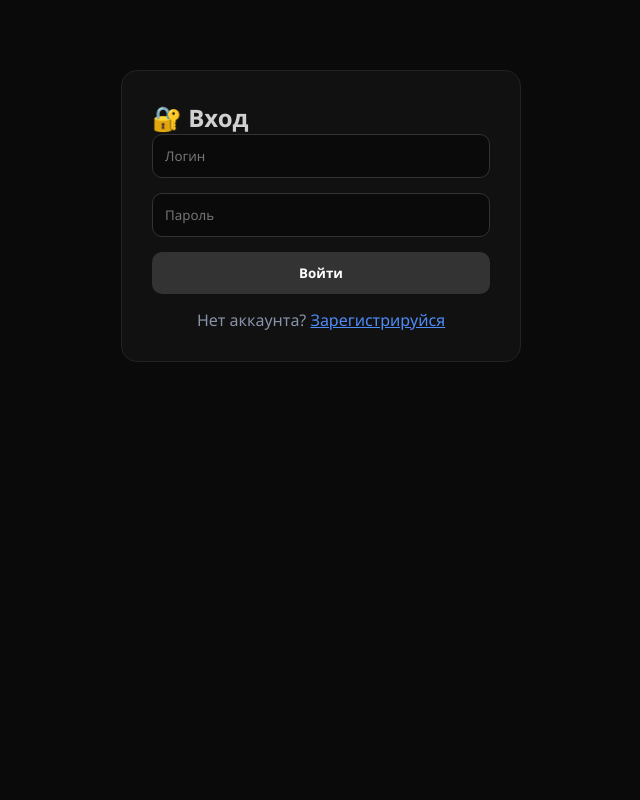
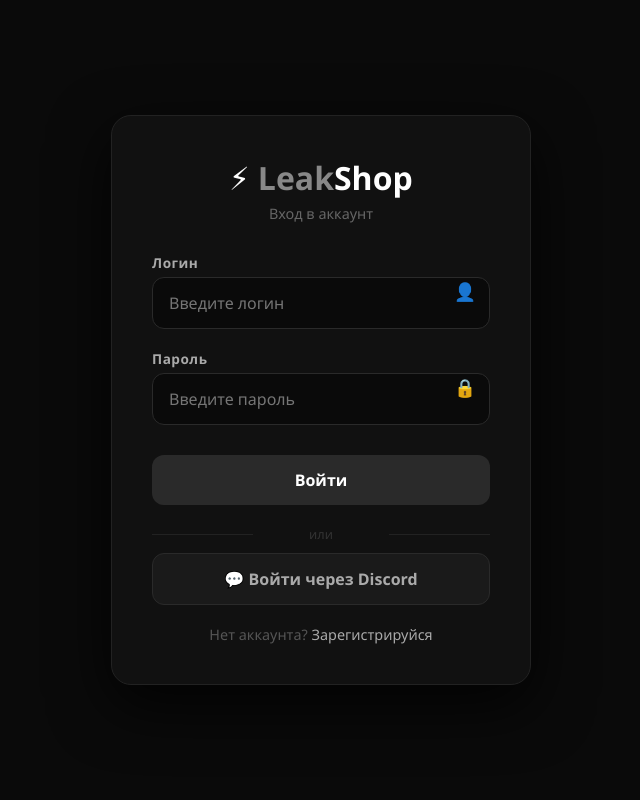
Before and after one commit to LEAKSHOP/Myshop, a Flask app: page /login in a window 1280 px wide. Shown: the whole page, without its empty margins (319-959 px from the left). Run offline with Flask 3, Linux system fonts and the light colour scheme.

Commit message:
Update login.html

```diff
--- a/templates/login.html
+++ b/templates/login.html
@@ -1,24 +1,206 @@
 <!DOCTYPE html>
-<html>
+<html lang="ru">
 <head>
     <meta charset="UTF-8">
-    <title>Вход</title>
+    <meta name="viewport" content="width=device-width, initial-scale=1.0">
+    <title>Вход — LeakShop</title>
     <link rel="stylesheet" href="/static/style.css">
+    <style>
+        body {
+            background: #0a0a0a;
+            display: flex;
+            justify-content: center;
+            align-items: center;
+            min-height: 100vh;
+            margin: 0;
+        }
+
+        .auth-container {
+            background: #111;
+            padding: 40px;
+            border-radius: 20px;
+            border: 1px solid #222;
+            max-width: 420px;
+            width: 100%;
+            box-shadow: 0 20px 60px rgba(0,0,0,0.8);
+        }
+
+        .auth-container .logo {
+            text-align: center;
+            font-size: 2em;
+            font-weight: 800;
+            color: #fff;
+            margin-bottom: 5px;
+        }
+        .auth-container .logo span {
+            color: #888;
+        }
+
+        .auth-container .sub {
+            text-align: center;
+            color: #666;
+            font-size: 0.9em;
+            margin-bottom: 30px;
+        }
+
+        .auth-container label {
+            display: block;
+            color: #aaa;
+            font-size: 0.85em;
+            margin-bottom: 5px;
+            font-weight: 600;
+            letter-spacing: 0.5px;
+        }
+
+        .auth-container .input-group {
+            position: relative;
+            margin-bottom: 20px;
+        }
+
+        .auth-container .input-group input {
+            width: 100%;
+            padding: 14px 16px;
+            border-radius: 12px;
+            border: 1px solid #2a2a2a;
+            background: #0a0a0a;
+            color: #ddd;
+            font-size: 1em;
+            transition: 0.2s;
+            box-sizing: border-box;
+        }
+        .auth-container .input-group input:focus {
+            outline: none;
+            border-color: #666;
+            background: #0d0d0d;
+        }
+
+        .auth-container .input-group .icon {
+            position: absolute;
+            right: 14px;
+            top: 50%;
+            transform: translateY(-50%);
+            color: #444;
+            font-size: 1.1em;
+            pointer-events: none;
+        }
+
+        .auth-container .btn {
+            width: 100%;
+            padding: 14px;
+            background: #2a2a2a;
+            color: #fff;
+            border: none;
+            border-radius: 12px;
+            font-weight: 700;
+            font-size: 1em;
+            cursor: pointer;
+            transition: 0.2s;
+            margin-top: 10px;
+        }
+        .auth-container .btn:hover {
+            background: #444;
+        }
+
+        .auth-container .error {
+            background: #1a0a0a;
+            border-left: 3px solid #f87171;
+            color: #f87171;
+            padding: 12px 16px;
+            border-radius: 8px;
+            font-size: 0.9em;
+            margin-bottom: 20px;
+        }
+
+        .auth-container .links {
+            text-align: center;
+            margin-top: 20px;
+            color: #555;
+            font-size: 0.9em;
+        }
+        .auth-container .links a {
+            color: #aaa;
+            text-decoration: none;
+            transition: 0.2s;
+        }
+        .auth-container .links a:hover {
+            color: #fff;
+        }
+
+        .auth-container .divider {
+            text-align: center;
+            color: #333;
+            font-size: 0.8em;
+            margin: 20px 0 10px;
+            position: relative;
+        }
+        .auth-container .divider::before,
+        .auth-container .divider::after {
+            content: '';
+            position: absolute;
+            top: 50%;
+            width: 30%;
+            height: 1px;
+            background: #222;
+        }
+        .auth-container .divider::before { left: 0; }
+        .auth-container .divider::after { right: 0; }
+
+        .auth-container .discord-btn {
+            display: flex;
+            align-items: center;
+            justify-content: center;
+            gap: 10px;
+            width: 100%;
+            padding: 14px;
+            background: #1a1a1a;
+            color: #aaa;
+            border: 1px solid #2a2a2a;
+            border-radius: 12px;
+            font-weight: 600;
+            cursor: pointer;
+            transition: 0.2s;
+            text-decoration: none;
+        }
+        .auth-container .discord-btn:hover {
+            background: #222;
+            border-color: #444;
+        }
+    </style>
 </head>
 <body>
-    <div class="container">
-        <div class="form-box">
-            <h2>🔐 Вход</h2>
-            {% if error %}
-            <div class="error">{{ error }}</div>
-            {% endif %}
-            <form method="post">
-                <input type="text" name="username" placeholder="Логин" required>
-                <input type="password" name="password" placeholder="Пароль" required>
-                <button type="submit">Войти</button>
-            </form>
-            <p style="text-align:center;margin-top:15px;color:#8892a8;">Нет аккаунта? <a href="/register" style="color:#4f8cf7;">Зарегистрируйся</a></p>
+
+    <div class="auth-container">
+        <div class="logo">⚡ <span>Leak</span>Shop</div>
+        <div class="sub">Вход в аккаунт</div>
+
+        {% if error %}
+        <div class="error">❌ {{ error }}</div>
+        {% endif %}
+
+        <form method="post">
+            <div class="input-group">
+                <label>Логин</label>
+                <input type="text" name="username" placeholder="Введите логин" required>
+                <span class="icon">👤</span>
+            </div>
+
+            <div class="input-group">
+                <label>Пароль</label>
+                <input type="password" name="password" placeholder="Введите пароль" required>
+                <span class="icon">🔒</span>
+            </div>
+
+            <button type="submit" class="btn">Войти</button>
+        </form>
+
+        <div class="divider">или</div>
+
+        <a href="https://discord.com" class="discord-btn">💬 Войти через Discord</a>
+
+        <div class="links">
+            Нет аккаунта? <a href="/register">Зарегистрируйся</a>
         </div>
     </div>
+
 </body>
 </html>
```
